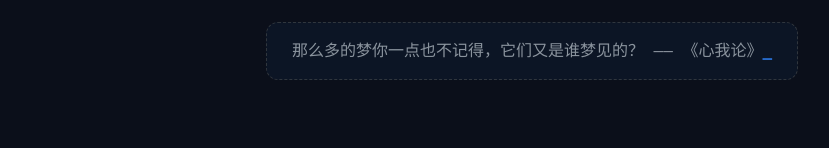
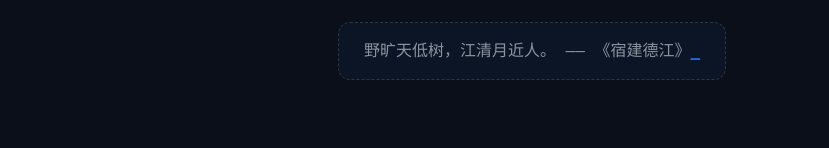
Before and after one commit to VarleyT/VarleyT.github.io, a plain HTML site: page index.html in a window 1280 px wide. Shown: the part 259-407 px from the top of the page, without its empty margins (108-937 px from the left). Drawn offline with Linux system fonts and the light colour scheme.

Commit message:
deploy: b35f1c97430876822f5f6d65cd01ff3d78cb7dc1

```diff
--- a/index.html
+++ b/index.html
@@ -110,7 +110,7 @@
 
         <script>
             // 由 Node.js 构建时注入的今日名言
-            const quote = "那么多的梦你一点也不记得，它们又是谁梦见的？ —— 《心我论》";
+            const quote = "野旷天低树，江清月近人。 —— 《宿建德江》";
             let i = 0;
             const speed = 100; // 打字速度（毫秒）
 
```
